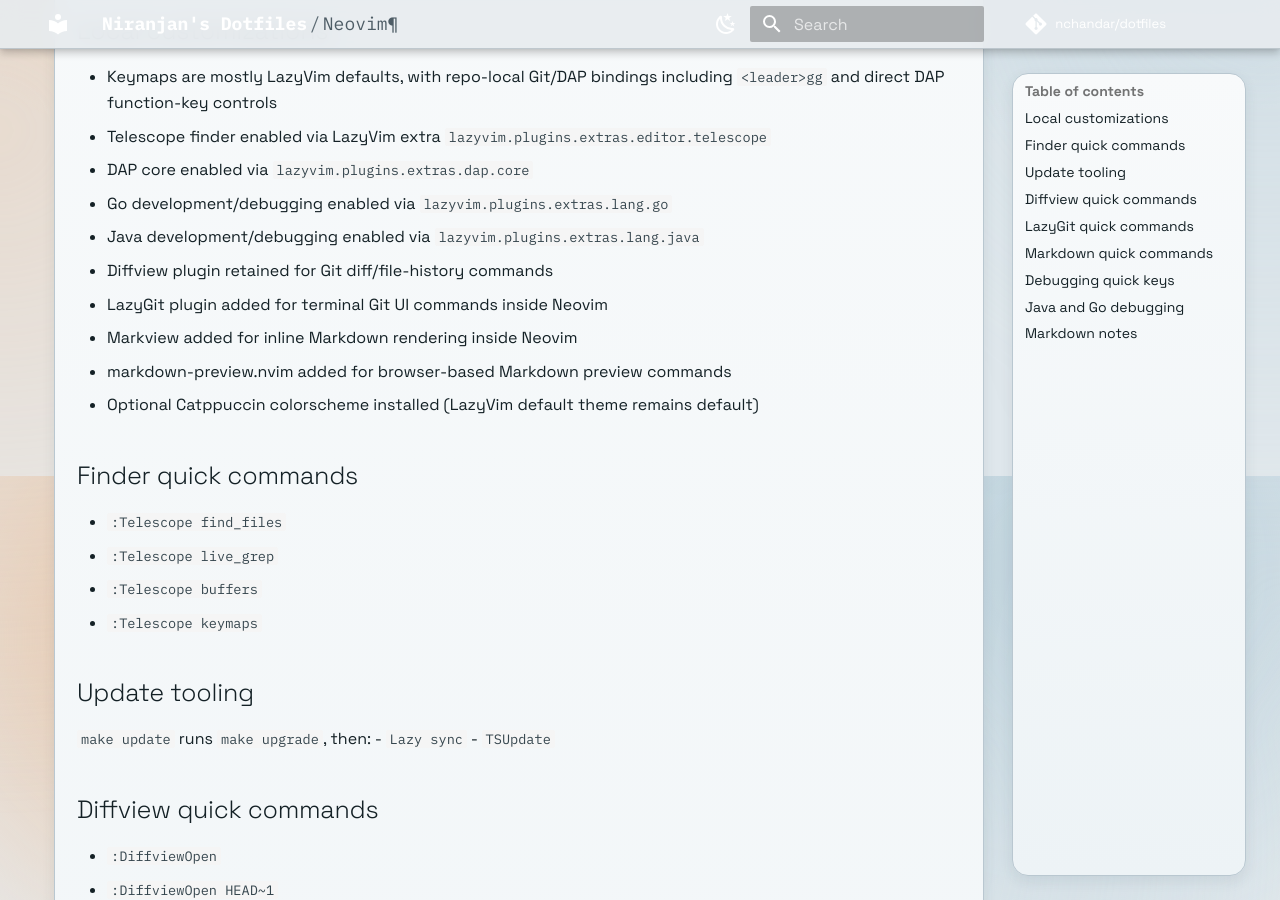
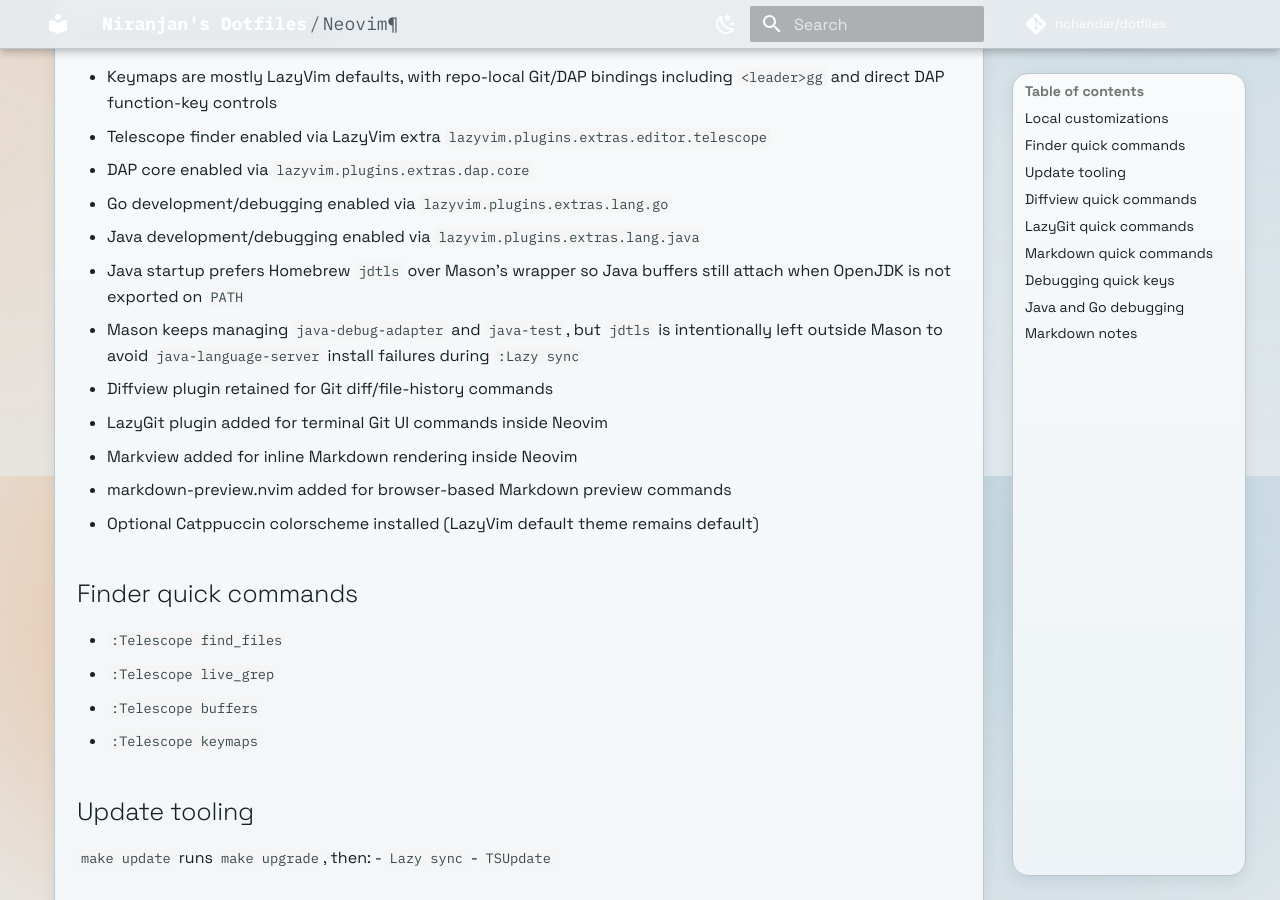
Before and after one commit to nchandar/dotfiles, an MkDocs documentation site: the page built from docs/tools/nvim.md, in a window 1280 px wide and 900 px high, scrolled down 424 px. Built offline with MkDocs 1.6.1 and Material for MkDocs 9.7.7, drawn with Linux system fonts in a browser that asks for light colours; comment, search, counter and statistics services are not loaded; some of the changed text lies outside the part shown.

Commit message:
Prefer Homebrew jdtls over Mason to avoid java-language-server install failures
Mason's jdtls wrapper requires a working `java` binary on PATH. On machines
where OpenJDK is not exported globally, this caused repeated install errors
during :Lazy sync. Setting `mason = false` for jdtls lets nvim-jdtls attach
via the Homebrew wrapper at /opt/homebrew/bin/jdtls instead.

Co-Authored-By: Claude Sonnet 4.6 <noreply@anthropic.com>

```diff
--- a/docs/tools/nvim.md
+++ b/docs/tools/nvim.md
@@ -10,6 +10,8 @@
 - DAP core enabled via `lazyvim.plugins.extras.dap.core`
 - Go development/debugging enabled via `lazyvim.plugins.extras.lang.go`
 - Java development/debugging enabled via `lazyvim.plugins.extras.lang.java`
+- Java startup prefers Homebrew `jdtls` over Mason's wrapper so Java buffers still attach when OpenJDK is not exported on `PATH`
+- Mason keeps managing `java-debug-adapter` and `java-test`, but `jdtls` is intentionally left outside Mason to avoid `java-language-server` install failures during `:Lazy sync`
 - Diffview plugin retained for Git diff/file-history commands
 - LazyGit plugin added for terminal Git UI commands inside Neovim
 - Markview added for inline Markdown rendering inside Neovim
@@ -62,6 +64,7 @@
 ## Java and Go debugging
 - Go uses Delve through `nvim-dap-go`; open a Go buffer in a module and run `<F5>` or `<leader>dc`.
 - Java uses `nvim-jdtls` with Mason-managed `java-debug-adapter` and `java-test`; open a Java project and run `<F5>`.
+- Java attach prefers `/opt/homebrew/bin/jdtls` when present because Mason's wrapper depends on `java` resolving cleanly from `PATH`.
 - Java test/debug shortcuts in Java buffers: `<leader>tt`, `<leader>tr`, `<leader>tT`.
 
 ## Markdown notes
```
Also changed, not shown: config/nvim/CHEATSHEET.md (+2 -0 lines), config/nvim/README.md (+4 -2 lines), 3 other files.
